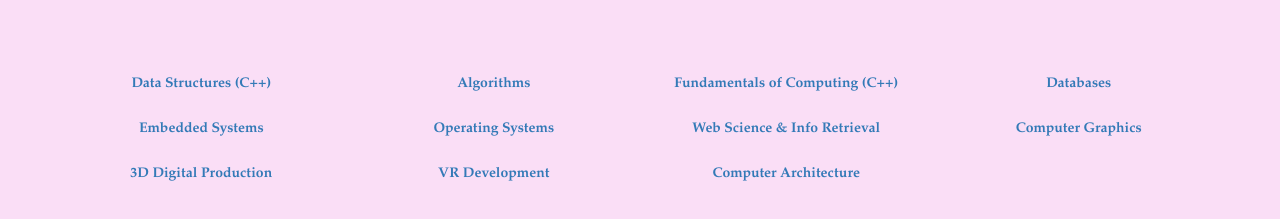
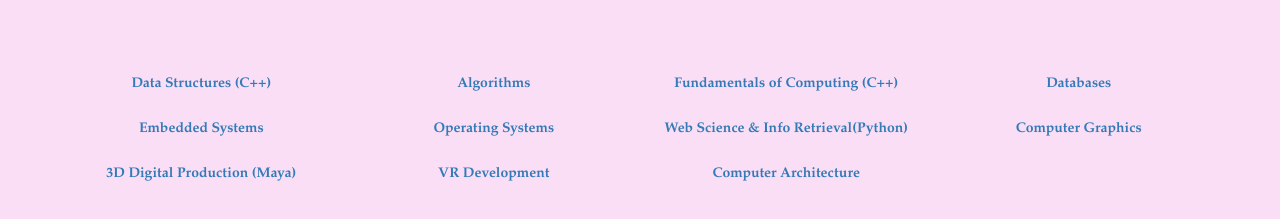
Before and after one commit to adonoghue/adonoghue.github.io, a plain HTML site: page index.html in a window 1280 px wide. Shown: the part 2160-2379 px from the top of the page. Drawn offline with nearby package versions, Linux system fonts and the light colour scheme.

Commit message:
Update index.html
index updates

```diff
--- a/index.html
+++ b/index.html
@@ -212,9 +212,9 @@
 					<div class="col-sm-3"><h3>Databases</h3></div>
 					<div class="col-sm-3"><h3>Embedded Systems</h3></div>
 					<div class="col-sm-3"><h3>Operating Systems</h3></div>
-					<div class="col-sm-3"><h3>Web Science & Info Retrieval</h3></div>
+					<div class="col-sm-3"><h3>Web Science & Info Retrieval(Python)</h3></div>
 					<div class="col-sm-3"><h3>Computer Graphics</h3></div>
-					<div class="col-sm-3"><h3>3D Digital Production</h3></div>
+					<div class="col-sm-3"><h3>3D Digital Production (Maya)</h3></div>
 					<div class="col-sm-3"><h3>VR Development</h3></div>
 					<div class="col-sm-3"><h3>Computer Architecture</h3></div>
 				</div>
```
